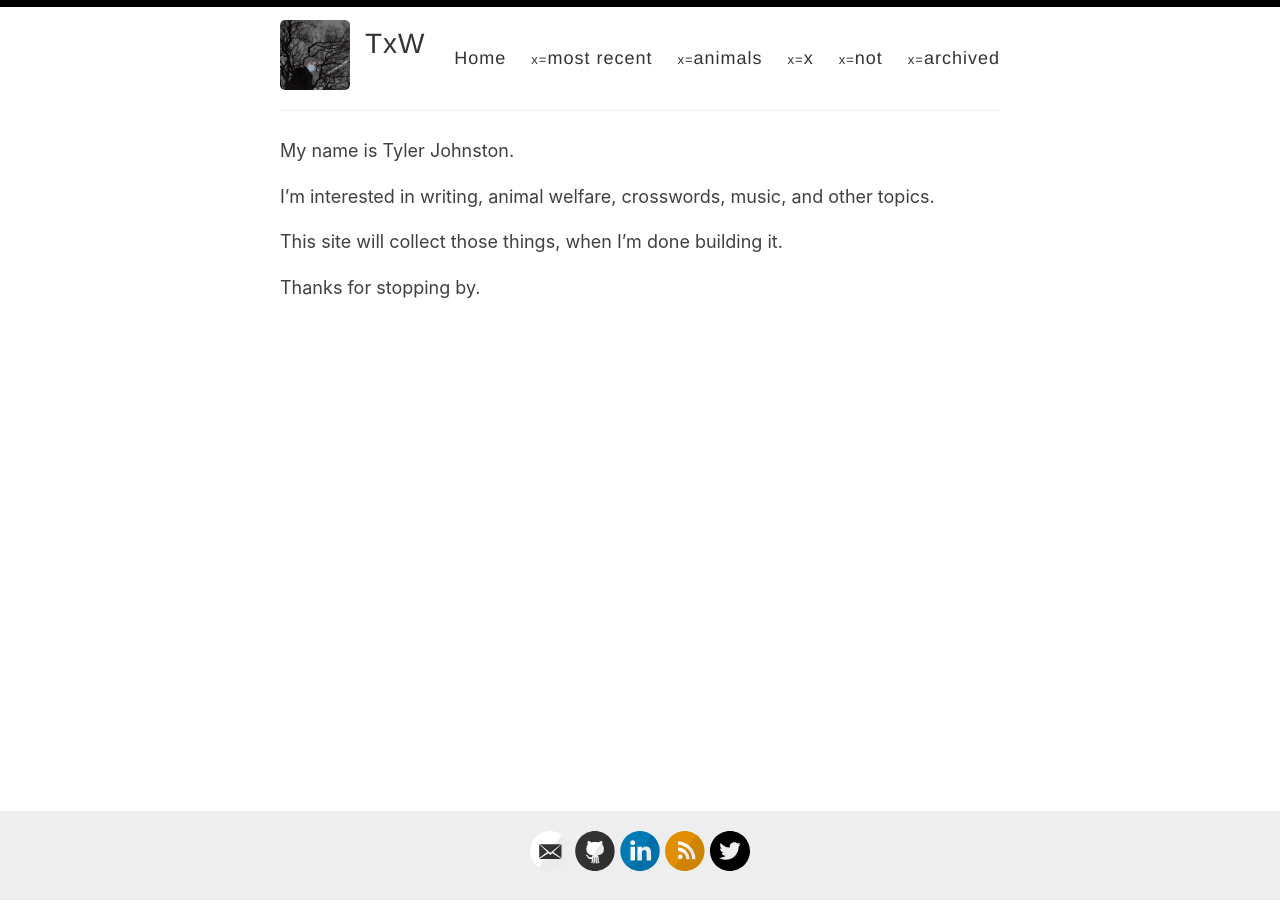
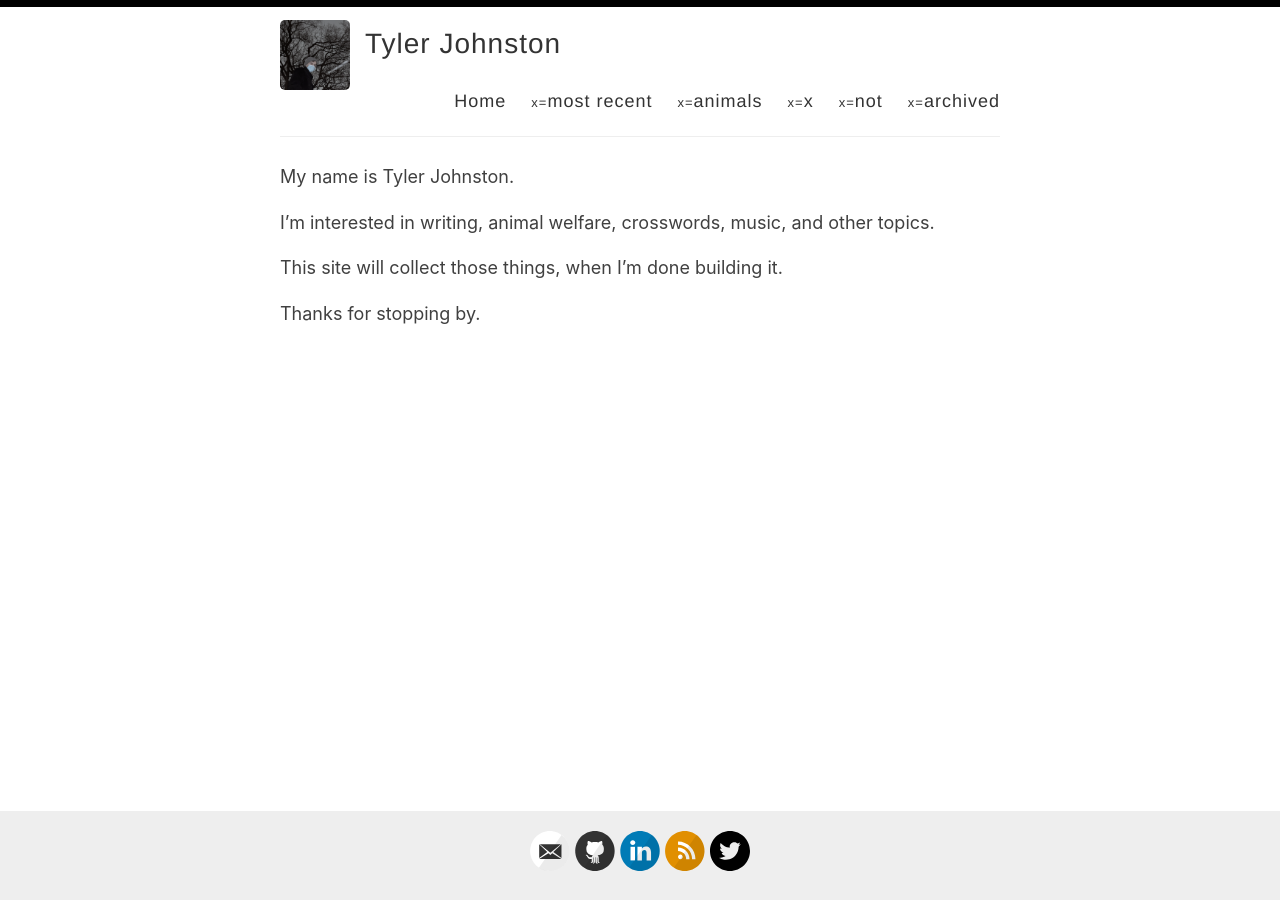
Before and after one commit to tylerxwords/tylerxwords.github.i, a Jekyll site: the page built from index.md, in a window 1280 px wide. Built offline with Jekyll 4.4.1, drawn with Linux system fonts in a browser that asks for light colours.

Commit message:
Revert "Update _config.yml"
This reverts commit 526d54f5d6397a8b84dc5d9efc3cd811b7258d71.

```diff
--- a/_config.yml
+++ b/_config.yml
@@ -3,7 +3,7 @@
 #
 
 # Name of your site (displayed in the header)
-name: TxW
+name: Tyler Johnston
 
 # Name of the author
 author: Tyler Johnston
```
